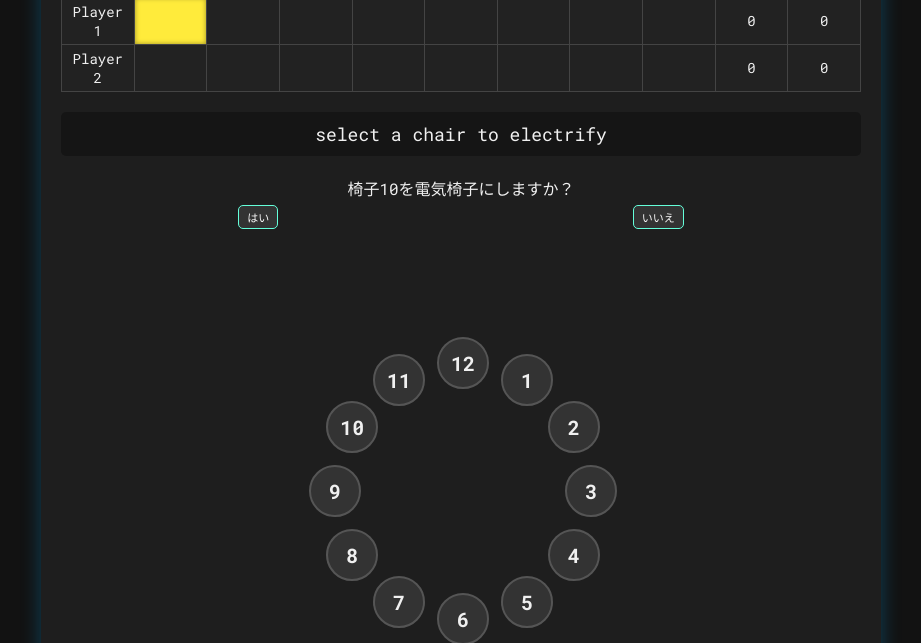
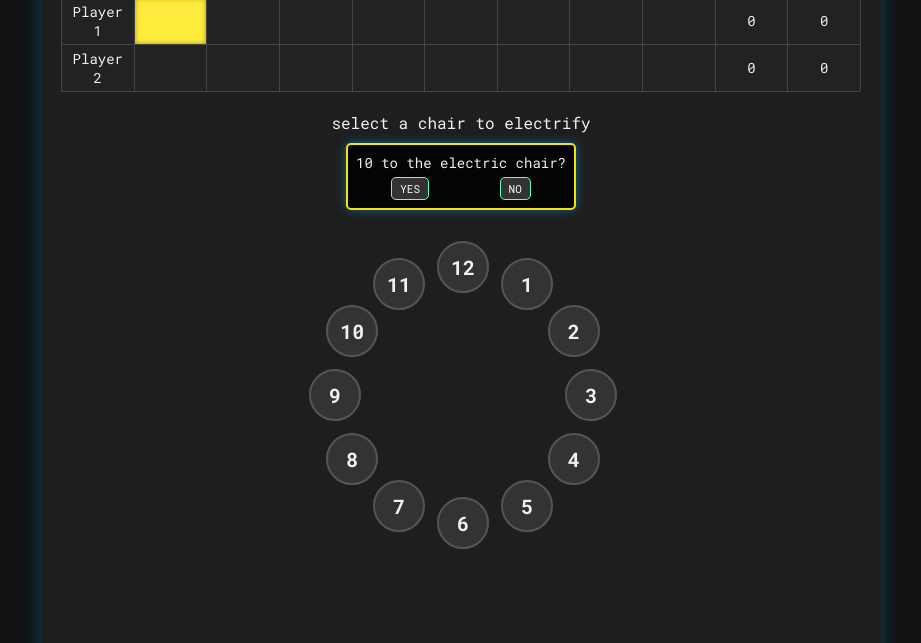
Before and after one commit to qKota58wbp/electric-chair-game, a plain HTML site: page index.html in a window 1280 px wide. Both pictures are taken after a click on the element "10". Shown: the part 157-800 px from the top of the page, without its empty margins (179-1100 px from the left). Drawn offline with Linux system fonts and the light colour scheme.

Commit message:
Add files via upload

```diff
--- a/index.html
+++ b/index.html
@@ -191,22 +191,32 @@
             /* Slight zoom on hover */
         }
 
-        */.confirmation-popup {
-    /* 位置指定を削除（絶対位置から標準のフローへ） */
-    /* position: absolute; */
-    /* top, left, transformの指定もいらなくなります */
+        */
 
+        /* ステータスバー用コンテナ：位置計算の基準にする */
+        #status-container {
+            position: relative;
+        }
+
+        /* 確認ポップアップ：絶対配置を指定して、親コンテナの流れに影響を与えない */
+        .confirmation-popup {
+            position: absolute;
+            top: 100%;
+            /* ステータスバーの直下 */
+            left: 50%;
+            transform: translate(-50%, 10px);
+            /* 中央寄せと下に10px余白 */
             background-color: rgba(0, 0, 0, 0.85);
-    border: 2px solid #FF4081;
+            border: 2px solid #f5e507;
             border-radius: 5px;
-
-    z-index: 100; /* 必要なら残す */
+            padding: 8px;
+            z-index: 100;
             box-shadow: 0 0 10px rgba(0, 174, 255, 0.5);
-    max-width: 200px;
+            max-width: 400px;
             text-align: center;
             font-size: 14px;
-    margin: 10px auto 0;  /* 上部に余白をつけて中央に表示 */
         }
+
 
         .confirmation-popup .buttons {
             display: flex;
@@ -385,8 +395,9 @@
             </tbody>
         </table>
 
-        <div class="status" id="status-text">
-            Select a chair to electrify
+        <!-- 既存のstatus-textをラッパーで囲む -->
+        <div id="status-container">
+            <div id="status-text">select a chair to electrify</div>
         </div>
 
         <div class="chairs-container" id="chairs-container"></div>
@@ -483,18 +494,18 @@
                 // フェーズに応じたメッセージを設定
                 if (gameState.currentPhase === 'trap') {
                     popup.innerHTML = `
-    <div>椅子${chairValue}を電気椅子にしますか？</div>
+    <div>${chairValue} to the electric chair?</div>
     <div class="buttons">
-        <button id="confirm-yes">はい</button>
-        <button id="confirm-no">いいえ</button>
+        <button id="confirm-yes">YES</button>
+        <button id="confirm-no">NO</button>
     </div>
 `;
                 } else {
                     popup.innerHTML = `
-    <div>椅子${chairValue}を選びますか？</div>
+    <div>Do you want to sit in ${chairValue}？</div>
     <div class="buttons">
-        <button id="confirm-yes">はい</button>
-        <button id="confirm-no">いいえ</button>
+        <button id="confirm-yes">YES</button>
+        <button id="confirm-no">NO</button>
     </div>
 `;
                 }
@@ -504,8 +515,17 @@
                 // container.appendChild(popup);
 
                 // 変更後：ステータスバーの直下に追加する
-const statusBar = document.getElementById('status-text');
-statusBar.insertAdjacentElement('afterend', popup);
+                // handleChairClick内：popup作成後の部分
+                const statusContainer = document.getElementById('status-container');
+                const rect = statusContainer.getBoundingClientRect();
+                popup.style.position = "absolute";
+                popup.style.top = `${rect.bottom + window.scrollY + 10}px`; // ステータスバーの下から10px
+                popup.style.left = `${rect.left + rect.width / 2 + window.scrollX}px`;
+                popup.style.transform = "translateX(-50%)";
+
+                // document.body に追加する
+                document.body.appendChild(popup);
+                statusContainer.insertAdjacentElement('beforeend', popup);
 
                 // ボタンにイベントリスナーを追加
                 document.getElementById('confirm-yes').addEventListener('click', function () {
```
Lines whose indentation alone changed are shown as unchanged.
